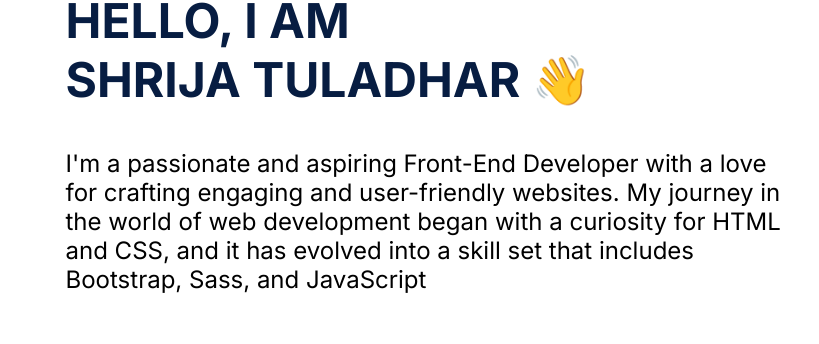
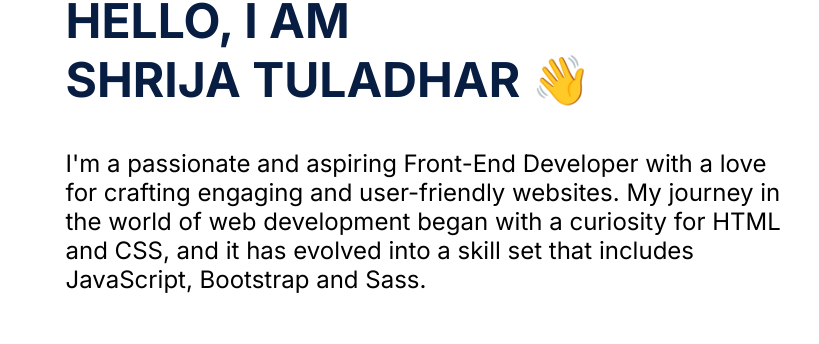
Before and after one commit to Shrija2/Portfolio, a plain HTML site: page index.html in a window 1280 px wide. Shown: the part 133-477 px from the top of the page, 0-819 px from the left. Drawn offline with Linux system fonts and the light colour scheme.

Commit message:
update welcome line

```diff
--- a/index.html
+++ b/index.html
@@ -25,8 +25,8 @@
         <p> I'm a passionate and aspiring Front-End Developer with a love
             for crafting engaging and user-friendly websites. My journey
             in the world of web development began with a curiosity for HTML
-            and CSS, and it has evolved into a skill set that includes Bootstrap,
-            Sass, and JavaScript</p>
+            and CSS, and it has evolved into a skill set that includes JavaScript,
+            Bootstrap and Sass.</p>
       </div>
       <div class="welcome-image">
         <img src="coder-illustration.jpg">
```
